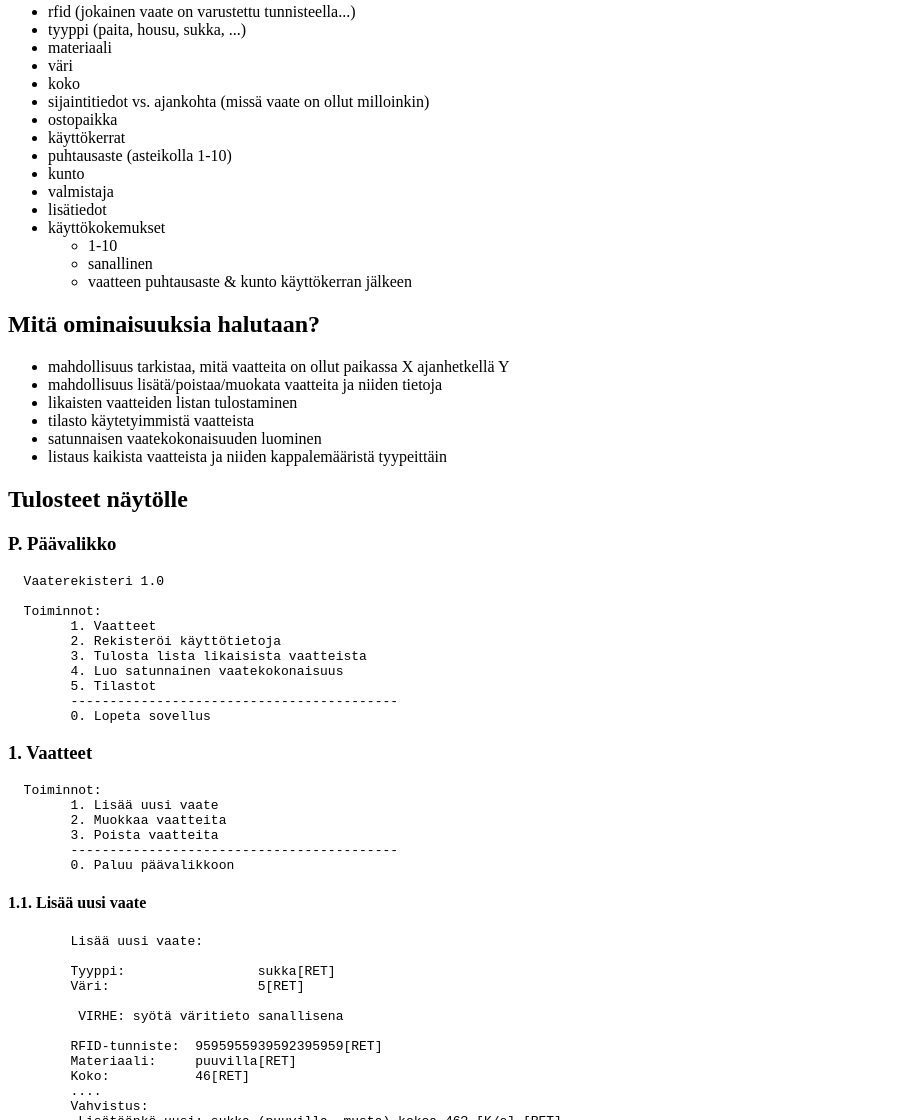
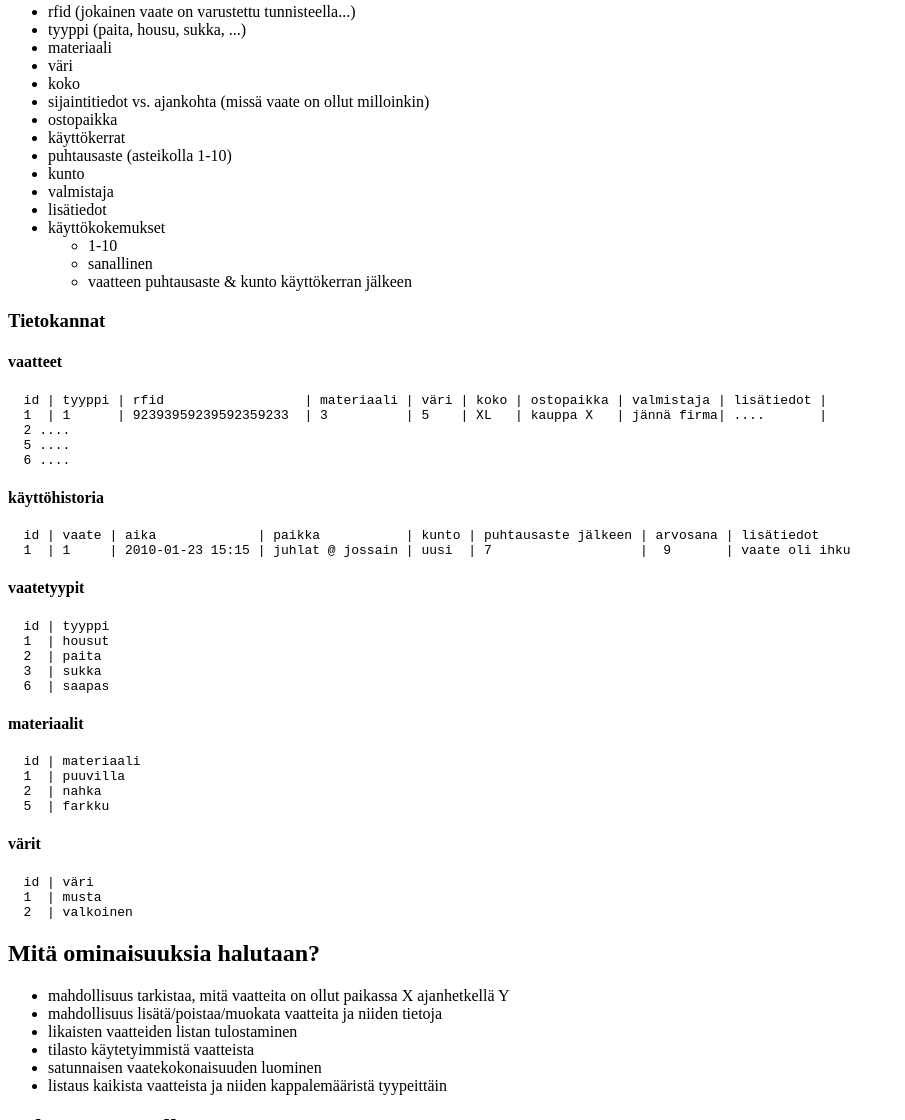
Before and after one commit to ypcs/ohj2k10-vakuse, a plain HTML site: page doc/suunnitelma.html in a window 1280 px wide. Shown: the part 335-1455 px from the top of the page, without its empty margins (0-905 px from the left). Drawn offline with Linux system fonts and the light colour scheme.

Commit message:
Tietokantapohjia lisätty...
git-svn-id: https://svn.cc.jyu.fi/srv/svn/ohj2k10/vipekorh/trunk@773 2b179f0d-0c50-4789-b286-a488a42595f5

```diff
--- a/doc/suunnitelma.html
+++ b/doc/suunnitelma.html
@@ -61,6 +61,46 @@ Lisäksi ohjelma helpottaa käyttäjän vaateostoksia kertomalla käyttäjän om
  </li>
  </ul>
 
+<h3>Tietokannat</h3>
+<h4>vaatteet</h4>
+<pre>
+  id | tyyppi | rfid                  | materiaali | väri | koko | ostopaikka | valmistaja | lisätiedot |
+  1  | 1      | 92393959239592359233  | 3          | 5    | XL   | kauppa X   | jännä firma| ....       |
+  2 ....
+  5 ....
+  6 ....
+</pre>
+<p></p>
+<h4>käyttöhistoria</h4>
+<pre>
+  id | vaate | aika             | paikka           | kunto | puhtausaste jälkeen | arvosana | lisätiedot
+  1  | 1     | 2010-01-23 15:15 | juhlat @ jossain | uusi  | 7                   |  9       | vaate oli ihku
+</pre>
+<p></p>
+<h4>vaatetyypit</h4>
+<pre>
+  id | tyyppi
+  1  | housut
+  2  | paita
+  3  | sukka
+  6  | saapas
+</pre>
+<p></p>
+<h4>materiaalit</h4>
+<pre>
+  id | materiaali
+  1  | puuvilla
+  2  | nahka
+  5  | farkku
+</pre>
+<p></p>
+<h4>värit</h4>
+<pre>
+  id | väri
+  1  | musta
+  2  | valkoinen
+</pre>
+<p></p>
 <h2>Mitä ominaisuuksia halutaan?</h2>
  <ul>
  <li>mahdollisuus tarkistaa, mitä vaatteita on ollut paikassa X ajanhetkellä Y
@@ -155,5 +195,5 @@ Lisäksi ohjelma helpottaa käyttäjän vaateostoksia kertomalla käyttäjän om
 </pre>
 
 <!-- xhtml code generated by txt2tags 2.5 (http://txt2tags.sf.net) -->
-<!-- cmdline: txt2tags vaihe1.t2t -->
+<!-- cmdline: txt2tags -q -\-target=xhtml -\-infile=suunnitelma.t2t -\-outfile=suunnitelma.html -->
 </body></html>
```
Also changed, not shown: doc/suunnitelma.txt, 1 other file.
